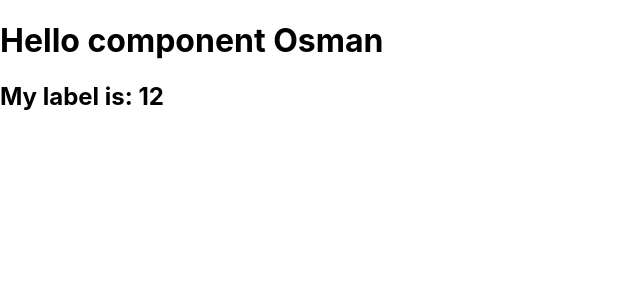
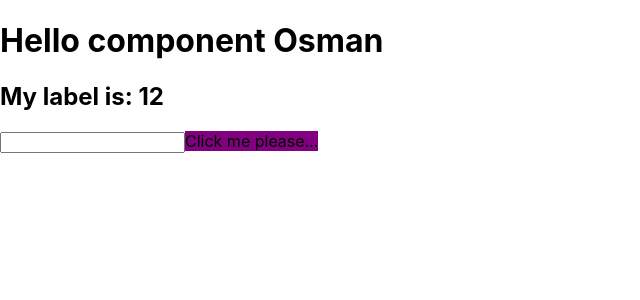
Before and after one commit to osmanbeshirov/TSC-react, a React (Create React App) app: page / in a window 1280 px wide. Shown: the top 300 px of the page, without its empty margins (0-640 px from the left). Built offline with nearby package versions, Linux system fonts and the light colour scheme.

Commit message:
event types in react

```diff
--- a/src/components/Hello.tsx
+++ b/src/components/Hello.tsx
@@ -19,14 +19,21 @@ interface IProps {
 // }
 
 //second method
-const Hello: React.FunctionComponent<IProps> = ({ name, label, onSmtHappen }) => {
+const Hello: React.FunctionComponent<IProps> = ({ name, label }) => {
+    const handleChaing = (event: React.ChangeEvent<HTMLInputElement>): void => {
+        console.log(event.target.value)
+    }
+
+    const handleClick = () => {
+        console.log('I have worked')
+    }
+
     return (
         <div>
             <h1>Hello component {name}</h1>
             <h2>My label is: {label}</h2>
-            <>
-                {onSmtHappen(name)}
-            </>
+            <input type="text" onChange={handleChaing} />
+            <div onClick={handleClick} style={{ backgroundColor: 'purple', display: 'inline-block' }}>Click me please...</div>
 
         </div>
     )
```
